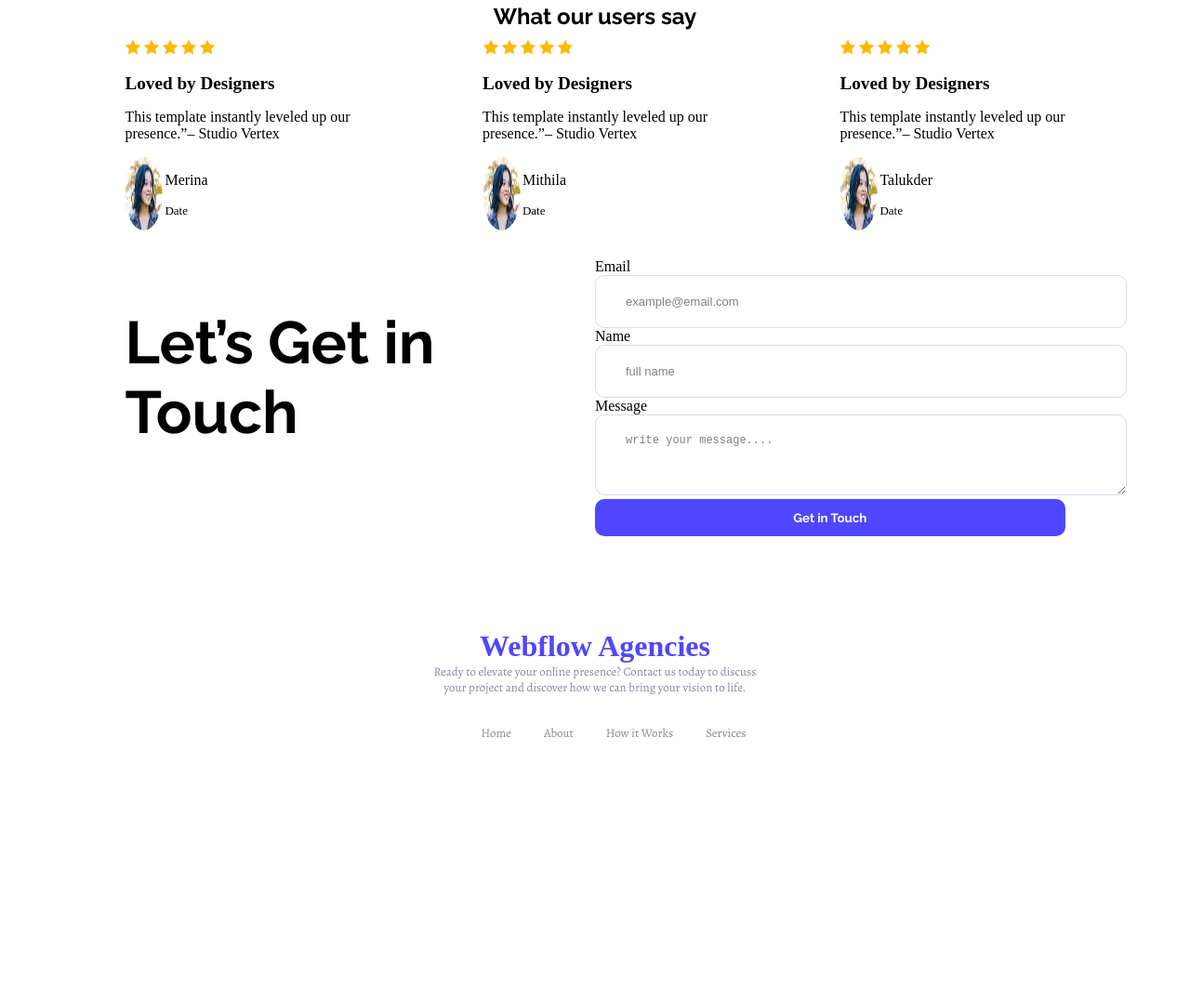
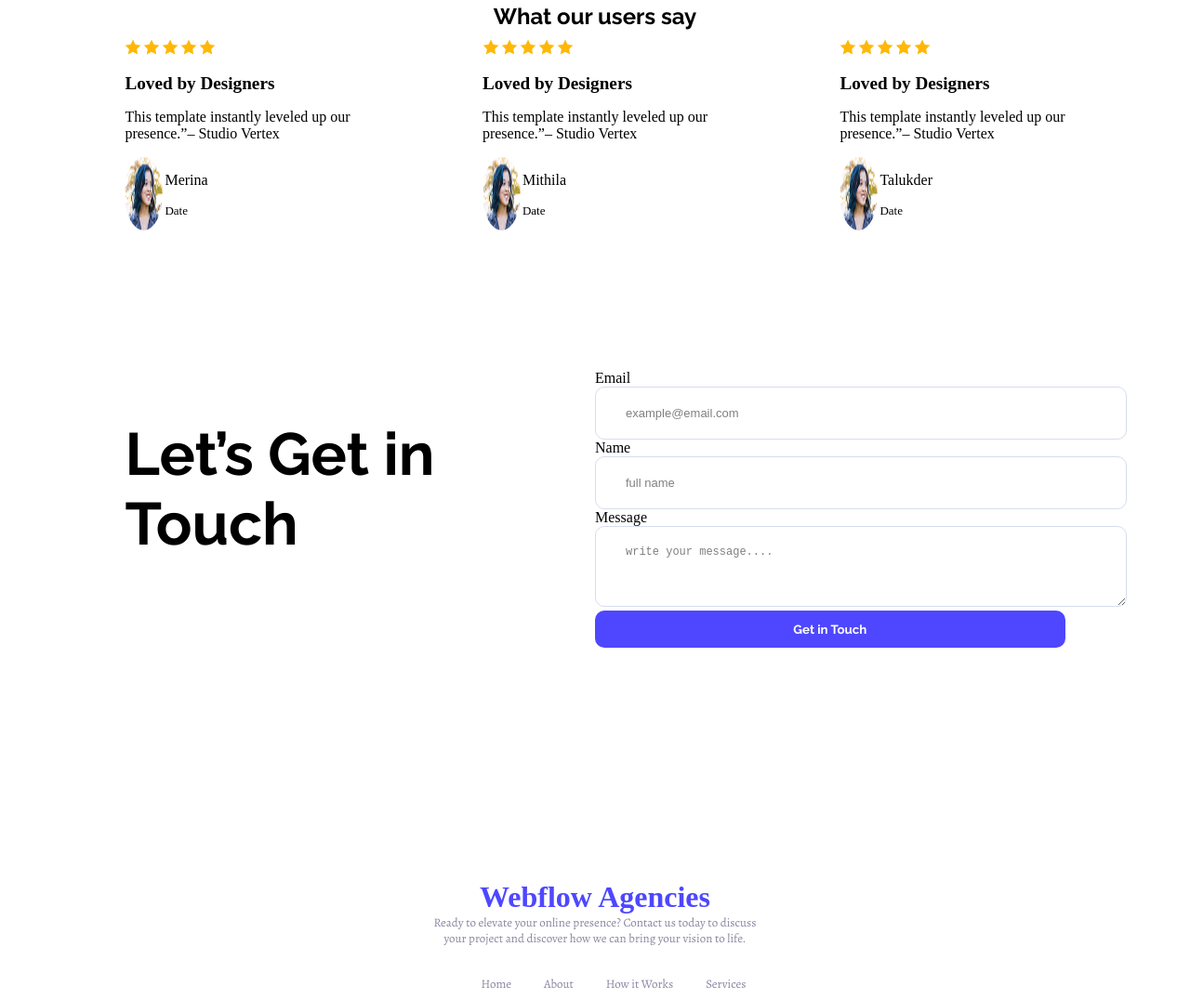
Before and after one commit to MdMerajulHasan/B12A01-Md-Merajul-Hasan-HTML-CSS, a plain HTML site: page index.html in a window 1280 px wide. Shown: the part 1472-2547 px from the top of the page at 93% size. Before the commit the page ends 2295 px from the top, so only its background shows below. Drawn offline with nearby package versions, Linux system fonts and the light colour scheme.

Commit message:
margin added in the top and bottom of get in touch section

```diff
--- a/styles/styles.css
+++ b/styles/styles.css
@@ -117,7 +117,7 @@ button:hover{
 }
 .get-in-touch{
     width: 80%;
-    margin: auto;
+    margin: 150px auto;
     display: flex;
 }
 .touch-title{
```
